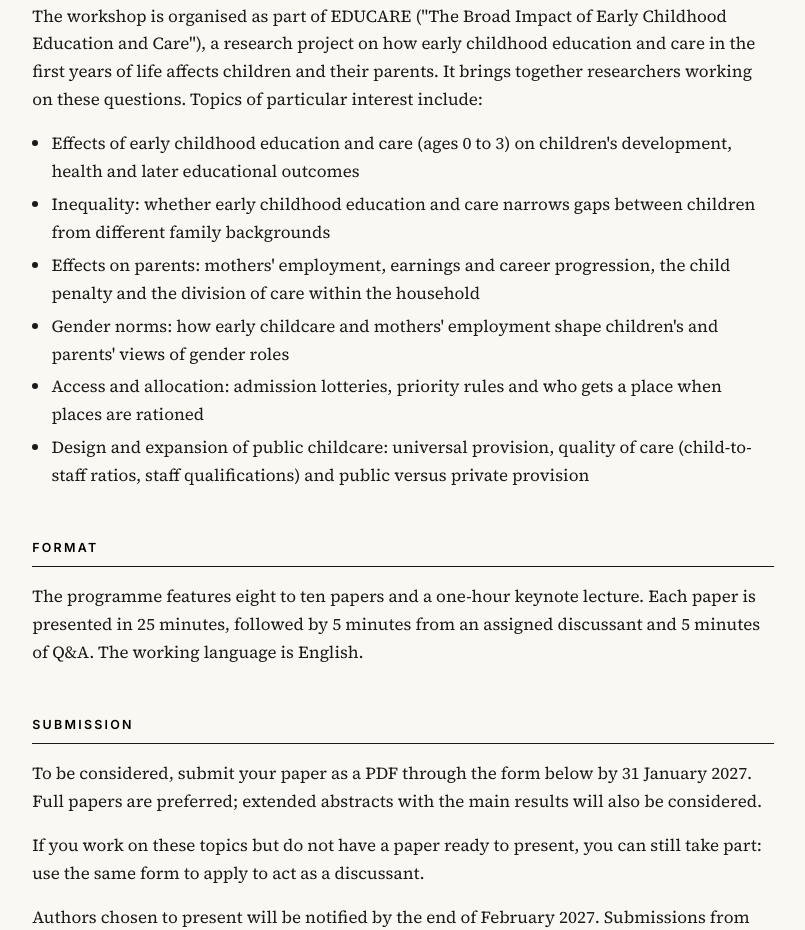
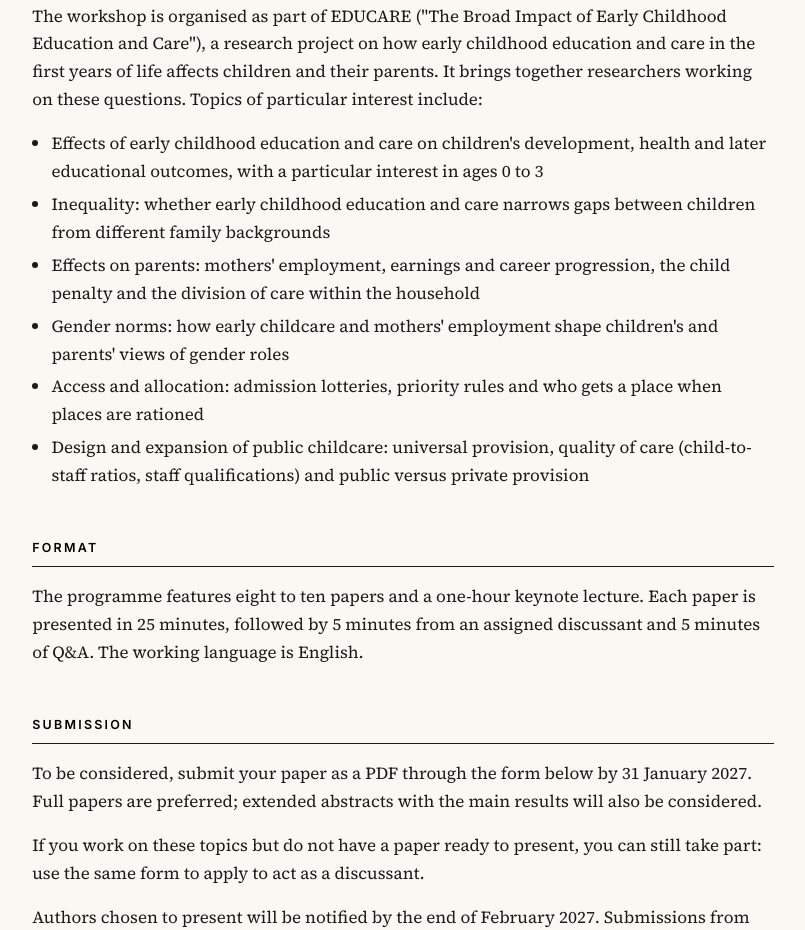
Before and after one commit to antoniitalo/antoni-website, a plain HTML site: page workshop/index.html in a window 1280 px wide. Shown: the part 1118-2048 px from the top of the page, without its empty margins (237-1042 px from the left). Drawn offline with Linux system fonts and the light colour scheme.

Commit message:
Workshop: noindex until the call is announced; widen age range
Co-Authored-By: Claude Fable 5.2 <noreply@anthropic.com>

Claude-Session: https://claude.ai/code/session_01VTVmEdwXnkYTtSJhsjwDz3

```diff
--- a/workshop/index.html
+++ b/workshop/index.html
@@ -3,6 +3,8 @@
 <head>
 <meta charset="utf-8" />
 <meta name="viewport" content="width=device-width,initial-scale=1" />
+<!-- Remove this line when the call for papers is announced. -->
+<meta name="robots" content="noindex" />
 <title>Call for Papers — CUNEF Workshop on the Economics of Early Childhood Education Policies</title>
 <meta name="description" content="Call for papers: CUNEF Workshop on the Economics of Early Childhood Education Policies, Madrid, 28 May 2027. Keynote: Janet Currie (Yale University). Submission deadline: 31 January 2027." />
 <link rel="canonical" href="https://www.antonidemoragas.eu/workshop/" />
@@ -151,7 +153,7 @@ footer .wrap{max-width:var(--max);margin:0 auto;padding:1.6rem 1.2rem 2.2rem}
   <div class="serif">
     <p>The workshop is organised as part of EDUCARE ("The Broad Impact of Early Childhood Education and Care"), a research project on how early childhood education and care in the first years of life affects children and their parents. It brings together researchers working on these questions. Topics of particular interest include:</p>
     <ul>
-      <li>Effects of early childhood education and care (ages 0 to 3) on children's development, health and later educational outcomes</li>
+      <li>Effects of early childhood education and care on children's development, health and later educational outcomes, with a particular interest in ages 0 to 3</li>
       <li>Inequality: whether early childhood education and care narrows gaps between children from different family backgrounds</li>
       <li>Effects on parents: mothers' employment, earnings and career progression, the child penalty and the division of care within the household</li>
       <li>Gender norms: how early childcare and mothers' employment shape children's and parents' views of gender roles</li>
```
